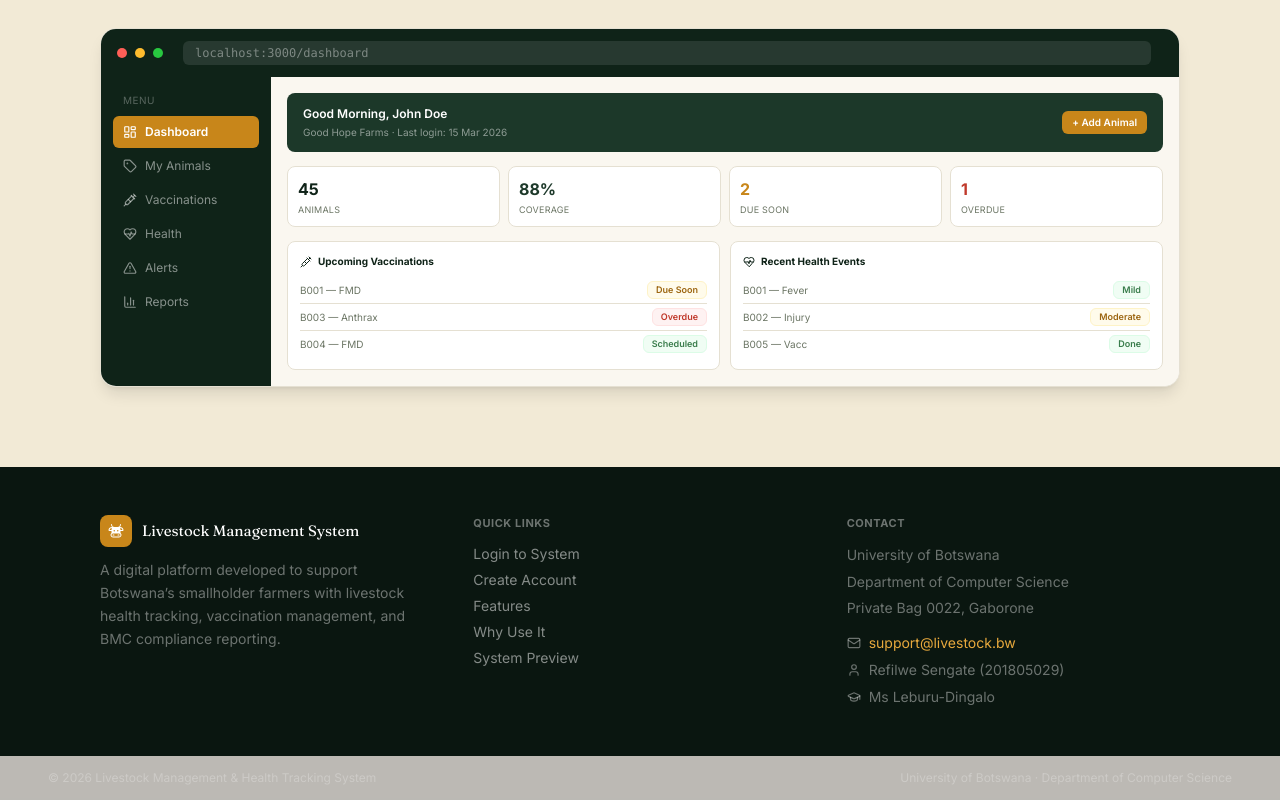
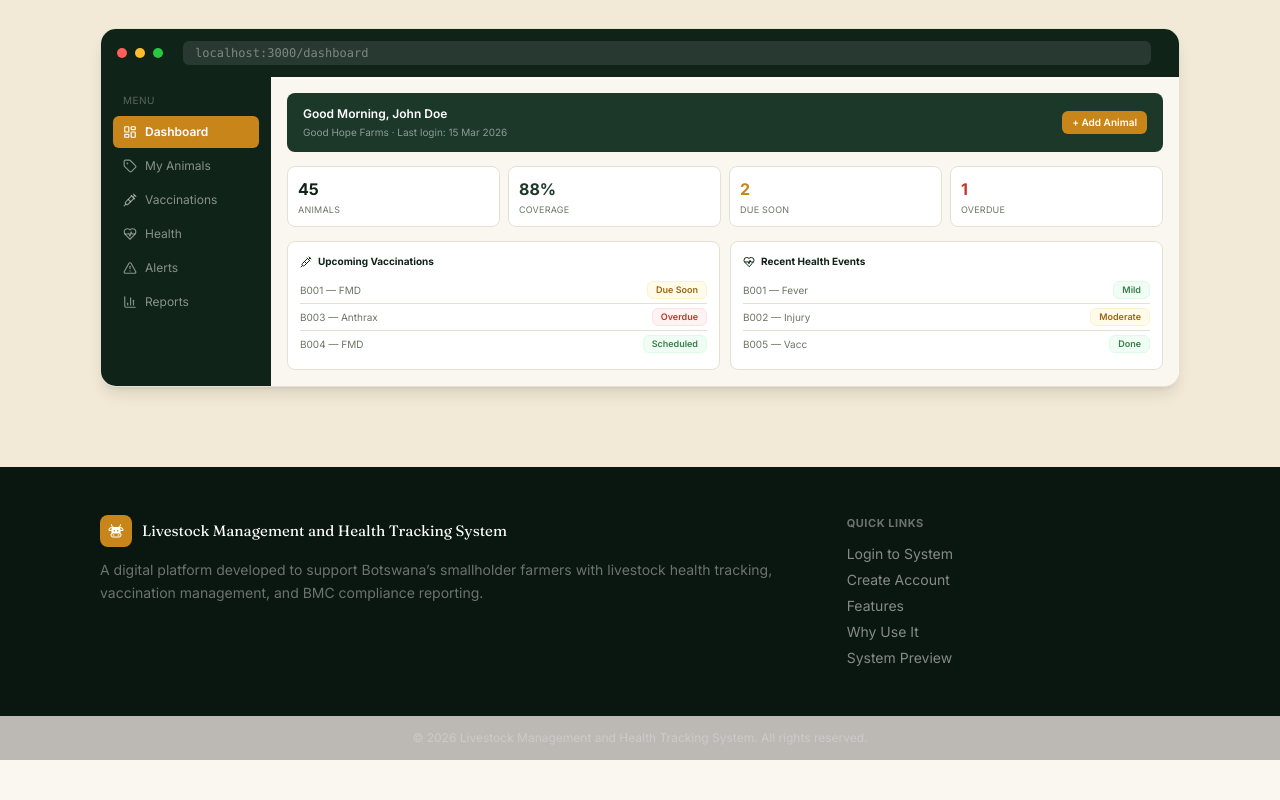
Before and after one commit to dondie52/mooo, a Next.js app: page / in a window 1280 px wide. Shown: the part 2759-3559 px from the top of the page. After the commit the page ends 3519 px from the top, so only its background shows below. Built offline with nearby package versions, Linux system fonts and the light colour scheme.

Commit message:
Fix marketing footer: correct system name, remove university contact block.

```diff
--- a/components/marketing/MarketingFooter.tsx
+++ b/components/marketing/MarketingFooter.tsx
@@ -1,5 +1,4 @@
 import Link from "next/link";
-import { Mail, User, GraduationCap } from "lucide-react";
 import { Cow } from "@phosphor-icons/react/dist/ssr";
 
 export default function MarketingFooter() {
@@ -9,13 +8,13 @@ export default function MarketingFooter() {
       <div className="bg-[#0a1610] px-6 lg:px-12 py-12">
         <div className="max-w-[1080px] mx-auto grid grid-cols-1 md:grid-cols-3 gap-10">
           {/* Brand */}
-          <div>
+          <div className="md:col-span-2">
             <div className="flex items-center gap-2.5 mb-3">
               <div className="w-8 h-8 rounded-lg bg-gold flex items-center justify-center">
                 <Cow size={16} weight="fill" className="text-white" />
               </div>
               <span className="font-display text-[15px] text-white">
-                Livestock Management System
+                Livestock Management and Health Tracking System
               </span>
             </div>
             <p className="text-sm text-white/40 leading-relaxed">
@@ -26,7 +25,7 @@ export default function MarketingFooter() {
           </div>
 
           {/* Quick Links */}
-          <div>
+          <div className="md:col-span-1">
             <p className="text-[11px] font-bold text-white/40 uppercase tracking-wider mb-3">
               Quick Links
             </p>
@@ -63,44 +62,12 @@ export default function MarketingFooter() {
               </a>
             </div>
           </div>
-
-          {/* Contact */}
-          <div>
-            <p className="text-[11px] font-bold text-white/40 uppercase tracking-wider mb-3">
-              Contact
-            </p>
-            <div className="text-sm text-white/40 leading-relaxed space-y-1">
-              <p>University of Botswana</p>
-              <p>Department of Computer Science</p>
-              <p>Private Bag 0022, Gaborone</p>
-              <div className="pt-2 space-y-1">
-                <p className="flex items-center gap-2">
-                  <Mail className="w-3.5 h-3.5" />
-                  <a
-                    href="mailto:support@livestock.bw"
-                    className="text-gold-light hover:text-gold transition-colors"
-                  >
-                    support@livestock.bw
-                  </a>
-                </p>
-                <p className="flex items-center gap-2">
-                  <User className="w-3.5 h-3.5" />
-                  Refilwe Sengate (201805029)
-                </p>
-                <p className="flex items-center gap-2">
-                  <GraduationCap className="w-3.5 h-3.5" />
-                  Ms Leburu-Dingalo
-                </p>
-              </div>
-            </div>
-          </div>
         </div>
       </div>
 
       {/* Bottom bar */}
-      <div className="bg-black/25 px-6 lg:px-12 py-3.5 flex flex-col sm:flex-row justify-between items-center gap-2 text-xs text-white/25">
-        <span>&copy; 2026 Livestock Management &amp; Health Tracking System</span>
-        <span>University of Botswana &middot; Department of Computer Science</span>
+      <div className="bg-black/25 px-6 lg:px-12 py-3.5 flex justify-center items-center text-xs text-white/25">
+        <span>&copy; 2026 Livestock Management and Health Tracking System. All rights reserved.</span>
       </div>
     </footer>
   );
```
